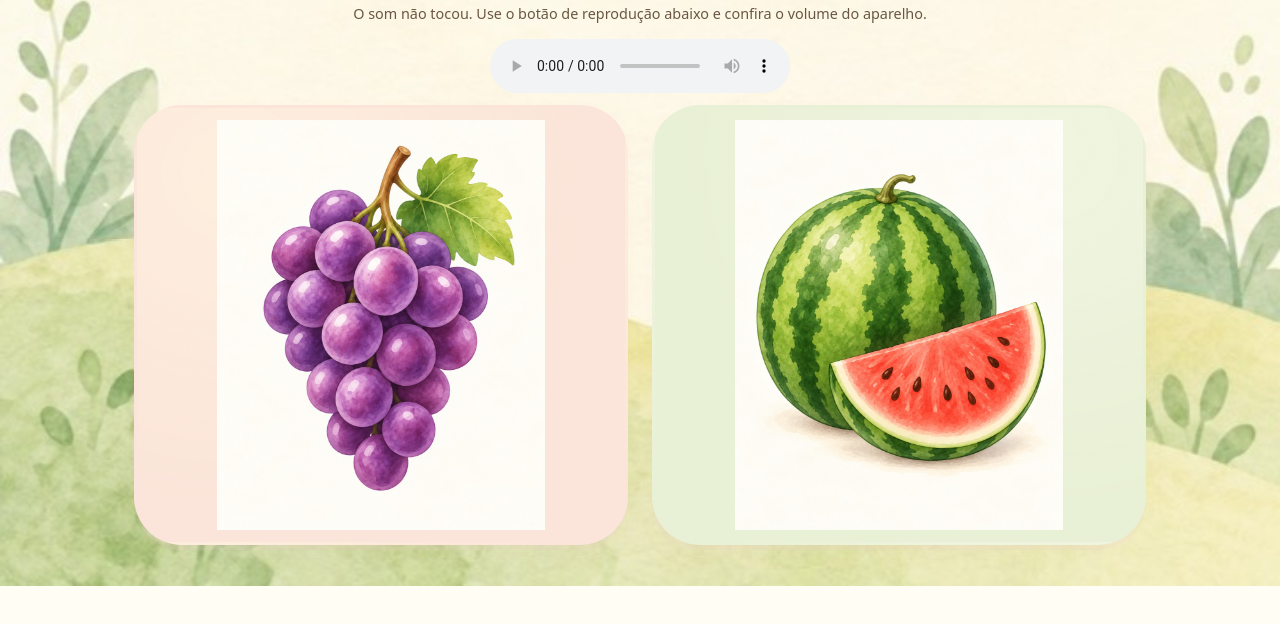
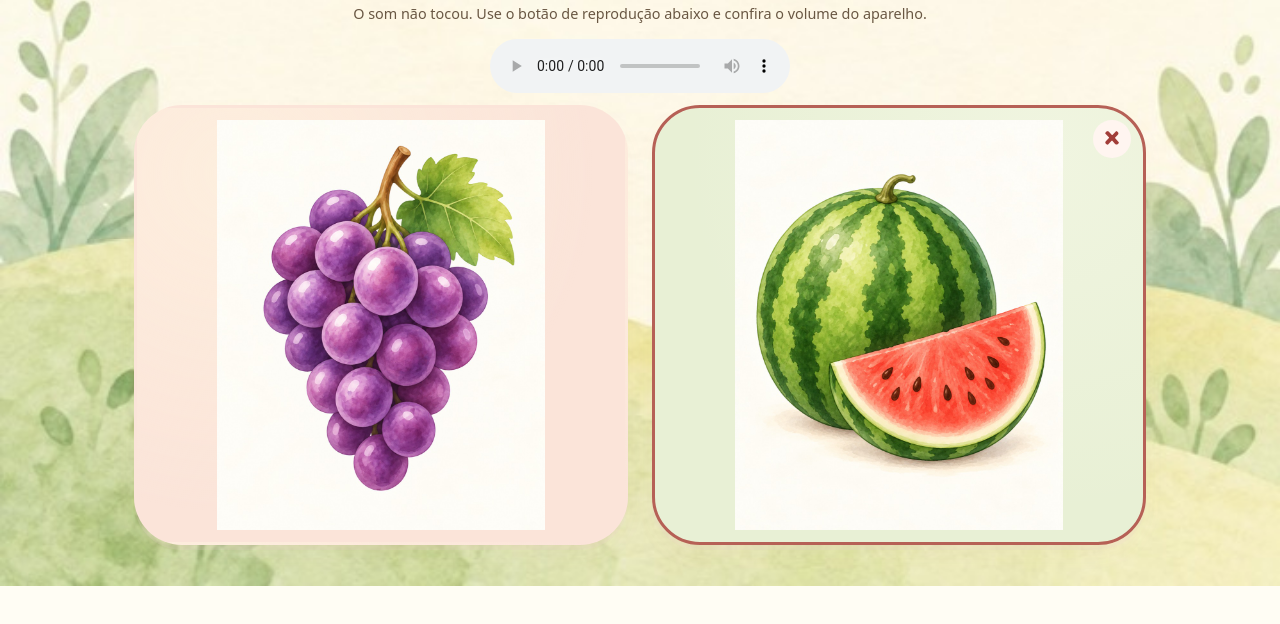
Before and after one commit to ttamarafrancis/app-desenvolvimento-infantil, a plain HTML site: page index.html in a window 1280 px wide. Both pictures are taken after a click on the button 899 px from the left and 539 px from the top of the page. Shown: the part 214-838 px from the top of the page. Drawn offline with Linux system fonts and the light colour scheme.

Commit message:
fix: restaura marcador e som suave nas respostas incorretas

```diff
--- a/index.html
+++ b/index.html
@@ -6,8 +6,8 @@
   <meta name="theme-color" content="#fffdf4">
   <meta name="description" content="Uma brincadeira de palavras e figuras, no seu ritmo.">
   <title>Encontre a Figura</title>
-  <link rel="stylesheet" href="style.css?v=8">
-  <script src="script.js?v=11" defer></script>
+  <link rel="stylesheet" href="style.css?v=12">
+  <script src="script.js?v=12" defer></script>
 </head>
 <body>
   <main id="game" class="game" aria-label="Encontre a Figura">
--- a/script.js
+++ b/script.js
@@ -113,6 +113,25 @@ function playSuccess() {
   playAudio("acerto");
 }
 
+function clearErrorFeedback() {
+  for (const option of choices.querySelectorAll("button")) {
+    option.classList.remove("try-again");
+    option.querySelector(".error-mark")?.remove();
+  }
+}
+
+function showErrorFeedback(button) {
+  clearErrorFeedback();
+  button.classList.add("try-again");
+  const mark = document.createElement("span");
+  mark.className = "error-mark";
+  mark.textContent = "×";
+  mark.setAttribute("aria-hidden", "true");
+  button.append(mark);
+  feedback.textContent = "Você pode escolher outra figura.";
+  playAudio("tente-novamente");
+}
+
 function startRound(moveFocus = false) {
   stopAudio();
   clearTimeout(advanceTimer);
@@ -157,10 +176,11 @@ function startRound(moveFocus = false) {
       if (solved) return;
       if (needsAudioGesture) speakInstruction();
       if (figure.id !== current.id) {
-        feedback.textContent = "Você pode escolher outra figura.";
+        showErrorFeedback(button);
         return;
       }
       solved = true;
+      clearErrorFeedback();
       button.classList.add("correct");
       feedback.textContent = "Muito bem! Você encontrou a figura.";
       stopAudio();
--- a/style.css
+++ b/style.css
@@ -23,6 +23,8 @@ h1:focus { outline: none; }
 /* No hover/active fill: a touch must never mark the next round's card. */
 .choice img { display: block; width: 100%; height: 100%; min-height: 0; object-fit: contain; border-radius: 32px; }
 .choice.correct { border-color: #78965a; }
+.choice.try-again { border-color: #b66056; }
+.error-mark { position: absolute; top: 12px; right: 12px; display: grid; place-items: center; width: 38px; height: 38px; border-radius: 50%; background: #fff5f0; color: #a13d38; font-size: 2rem; font-weight: 700; line-height: 1; pointer-events: none; }
 .placeholder { font-size: clamp(1.2rem, 4vw, 2rem); color: #725940; }
 .celebration { height: 66px; display: grid; place-items: center; }
 .stars { color: #d9a22e; font-size: 2.7rem; letter-spacing: .18em; animation: bloom .4s ease-out both; }
```
Also changed, not shown: 2 other files.
